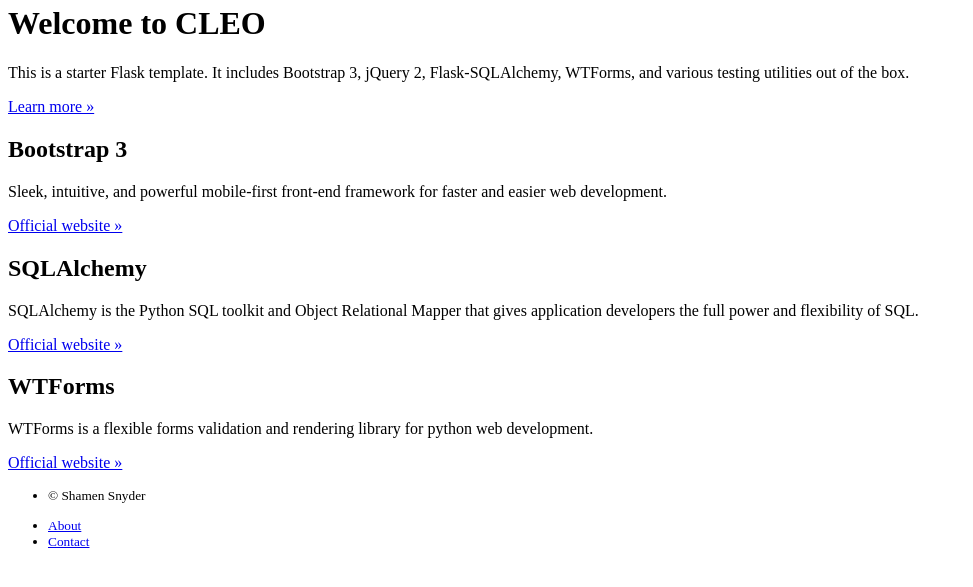
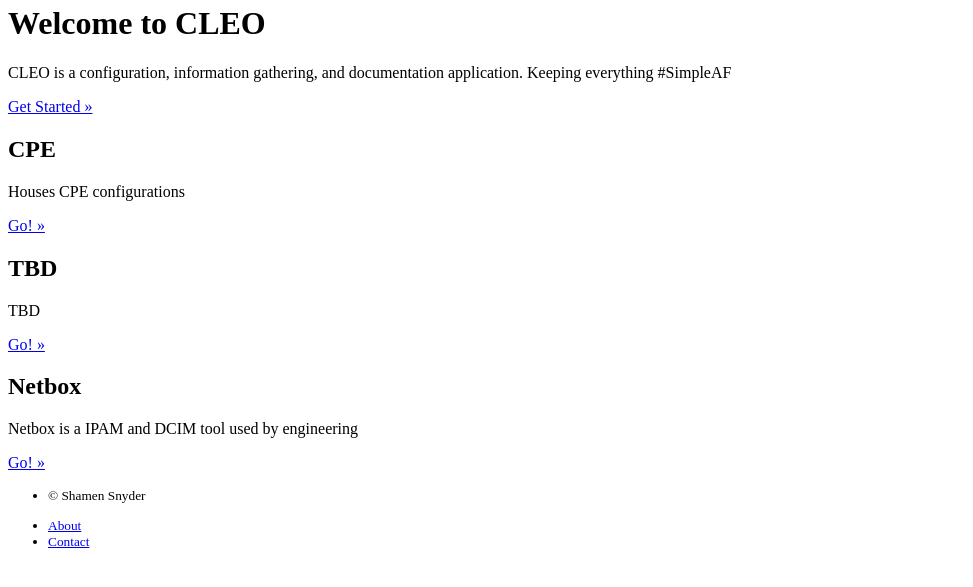
Before and after one commit to shamensnyder/CLEO, a Flask app: template CLEO/templates/public/home.html in a window 1280 px wide. Shown: the part 97-684 px from the top of the page, without its empty margins (0-973 px from the left). Run offline with Flask 2, Linux system fonts and the light colour scheme; the template is opened without the code that fills it, so the values that code supplies are empty.

Commit message:
Home Page Update

```diff
--- a/CLEO/templates/public/home.html
+++ b/CLEO/templates/public/home.html
@@ -6,26 +6,26 @@
 
   <h1>Welcome to CLEO</h1>
 
-  <p>This is a starter Flask template. It includes Bootstrap 3, jQuery 2, Flask-SQLAlchemy, WTForms, and various testing utilities out of the box.</p>
-  <p><a href="https://github.com/sloria/cookiecutter-flask" class="btn btn-primary btn-large">Learn more &raquo;</a></p>
+  <p>CLEO is a configuration, information gathering, and documentation application. Keeping everything #SimpleAF</p>
+  <p><a href="https://cleo/automation" class="btn btn-primary btn-large">Get Started &raquo;</a></p>
 </div><!-- /.jumbotron -->
 
 <div class="body-content">
   <div class="row">
     <div class="col-lg-4">
-      <h2><i class="fa fa-code"></i> Bootstrap 3</h2>
-      <p>Sleek, intuitive, and powerful mobile-first front-end framework for faster and easier web development.</p>
-      <p><a class="btn btn-default" href="http://getbootstrap.com/">Official website &raquo;</a></p>
+      <h2><i class="fa fa-code"></i> CPE</h2>
+      <p>Houses CPE configurations</p>
+      <p><a class="btn btn-default" href="http://cpe.zitomedia.net">Go! &raquo;</a></p>
     </div>
     <div class="col-lg-4">
-      <h2><i class="fa fa-flask"></i> SQLAlchemy</h2>
-      <p>SQLAlchemy is the Python SQL toolkit and Object Relational Mapper that gives application developers the full power and flexibility of SQL.</p>
-      <p><a href="http://www.sqlalchemy.org/" class="btn btn-default">Official website &raquo;</a></p>
+      <h2><i class="fa fa-flask"></i> TBD</h2>
+      <p>TBD</p>
+      <p><a href="http:///" class="btn btn-default">Go! &raquo;</a></p>
    </div>
     <div class="col-lg-4">
-      <h2><i class="fa fa-edit"></i> WTForms</h2>
-      <p>WTForms is a flexible forms validation and rendering library for python web development.</p>
-      <p><a href="http://wtforms.simplecodes.com/" class="btn btn-default">Official website &raquo;</a></p>
+      <h2><i class="fa fa-edit"></i> Netbox</h2>
+      <p>Netbox is a IPAM and DCIM tool used by engineering</p>
+      <p><a href="http://netbox.zitomedia.net" class="btn btn-default">Go! &raquo;</a></p>
     </div>
   </div><!-- /.row -->
 </div>
```
